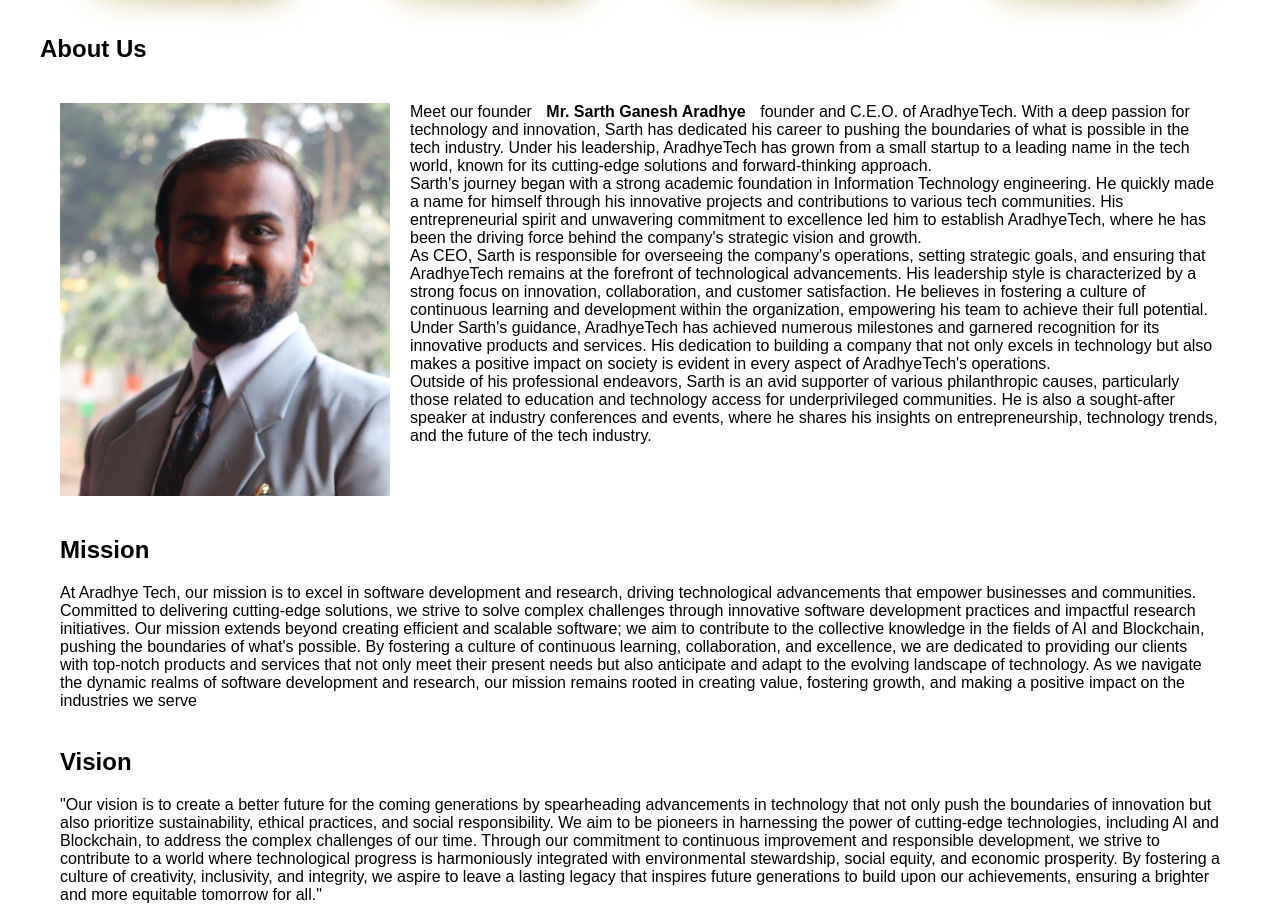
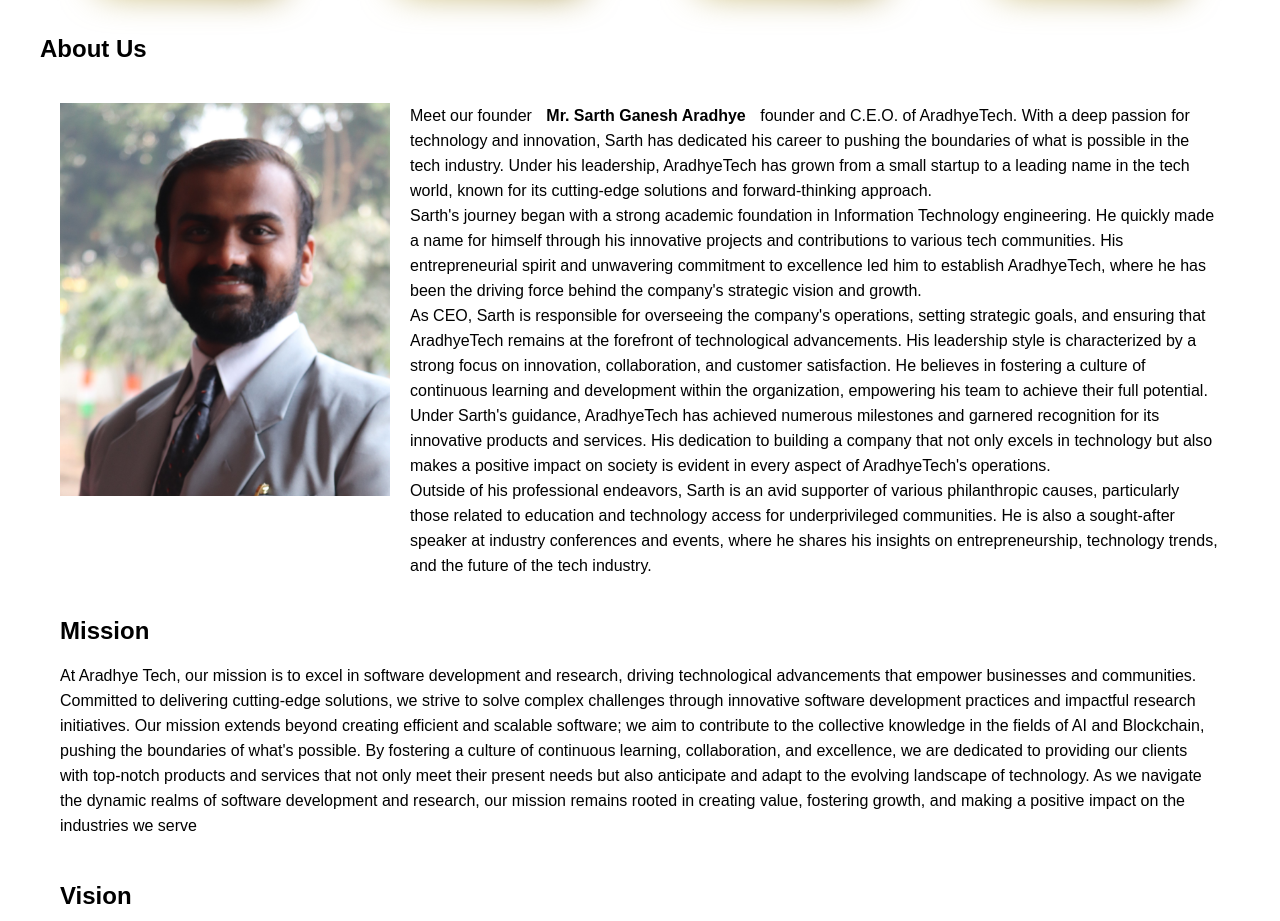
Before and after one commit to SarthAradhye/Aradhyetech, a plain HTML site: page index.html in a window 1280 px wide. Shown: the part 1219-2140 px from the top of the page. Drawn offline with Linux system fonts and the light colour scheme.

Commit message:
Update style.css

```diff
--- a/style.css
+++ b/style.css
@@ -125,9 +125,11 @@
 .founder{
   display: flex;
   align-items: flex-start;
+    line-height:25px;
 }
 #Contact{
   width: 100%;
   height: 100vh;
-
 }
+.view{
+    line-height:25px;
```
